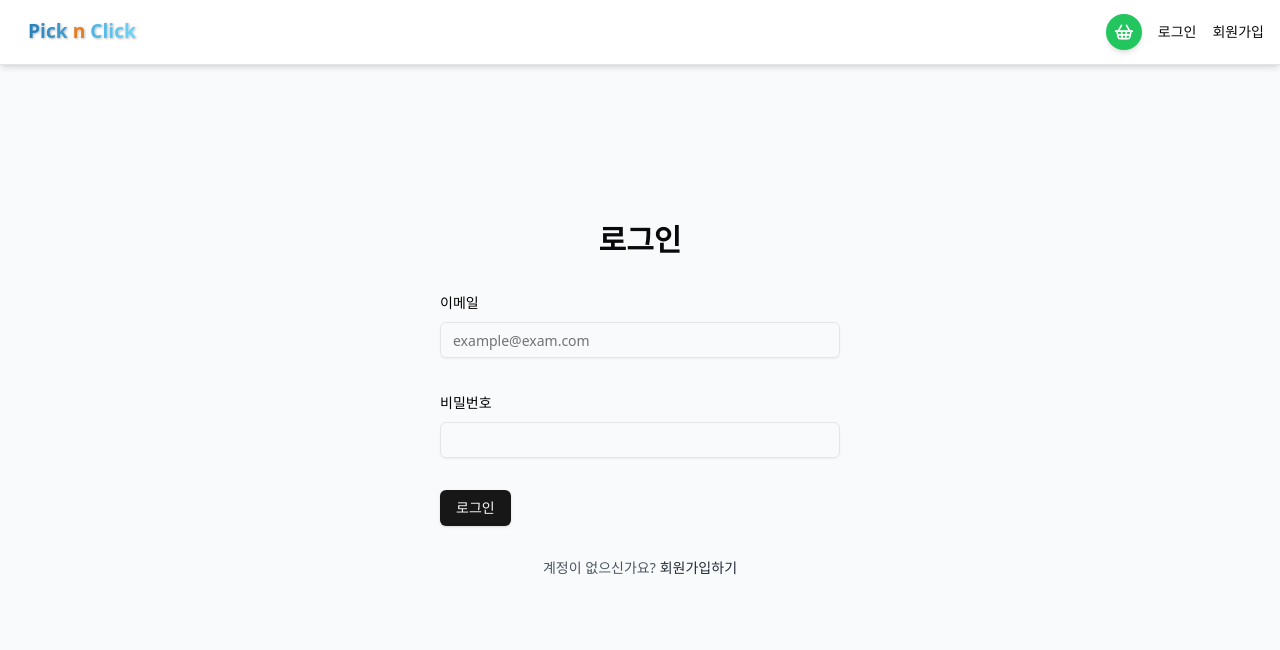
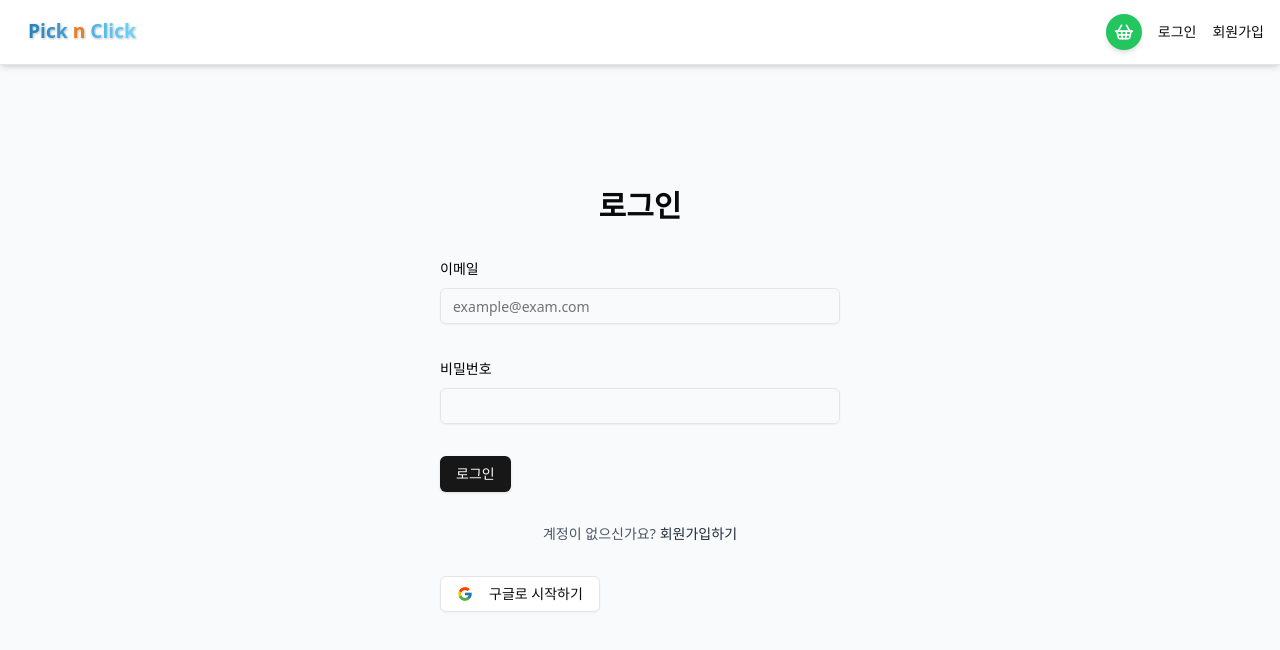
Before and after one commit to Eletsia/qweqweqwe, a Next.js app: page /login in a window 1280 px wide. Shown: the top 650 px of the page. Built offline with nearby package versions, Linux system fonts and the light colour scheme; no server answers.

Commit message:
feat : 구글로그인 추가

```diff
--- a/package.json
+++ b/package.json
@@ -39,6 +39,7 @@
     "react": "^18",
     "react-dom": "^18",
     "react-hook-form": "^7.54.2",
+    "react-icons": "^5.5.0",
     "recharts": "^2.15.1",
     "sonner": "^2.0.1",
     "tailwind-merge": "^3.0.2",
--- a/src/app/login/page.tsx
+++ b/src/app/login/page.tsx
@@ -1,4 +1,5 @@
 import LoginForm from '@/components/login/LoginForm';
+import SocialLoginForm from '@/components/login/SocialLoginForm';
 
 export default function Login() {
   return (
@@ -8,6 +9,7 @@ export default function Login() {
           <h1 className="text-3xl font-bold">로그인</h1>
         </div>
         <LoginForm />
+        <SocialLoginForm />
       </div>
     </div>
   );
--- /dev/null
+++ b/src/components/login/GoogleLoginBtn.tsx
@@ -0,0 +1,16 @@
+import React from 'react';
+import { Button } from '../ui/button';
+import { FcGoogle } from 'react-icons/fc';
+
+type GoogleLoginBtnProps = {
+  onGoogleLogin: () => void;
+};
+
+export const GoogleLoginBtn: React.FC<GoogleLoginBtnProps> = ({ onGoogleLogin }) => {
+  return (
+    <Button variant="outline" onClick={onGoogleLogin}>
+      <FcGoogle style={{ marginRight: '8px' }} />
+      구글로 시작하기
+    </Button>
+  );
+};
--- /dev/null
+++ b/src/components/login/SocialLoginForm.tsx
@@ -0,0 +1,41 @@
+'use client';
+
+import React from 'react';
+import supabase from '@/services/supabase';
+import { useRouter } from 'next/navigation';
+import { GoogleLoginBtn } from './GoogleLoginBtn';
+const SocialLoginForm = () => {
+  const router = useRouter();
+  const onGoogleLogin = async () => {
+    try {
+      const { data, error } = await supabase.auth.signInWithOAuth({
+        provider: 'google',
+        options: {
+          queryParams: {
+            access_type: 'offline',
+            prompt: 'consent',
+          },
+        },
+      });
+      if (data) alert('로그인 성공');
+      if (error) {
+        throw new Error(error.message || '로그인 실패');
+      }
+      router.push('/');
+    } catch (error: unknown) {
+      if (error instanceof Error) {
+        alert(error.message);
+      } else {
+        alert('알 수 없는 오류 발생');
+      }
+    }
+  };
+
+  return (
+    <>
+      <GoogleLoginBtn onGoogleLogin={onGoogleLogin} />
+    </>
+  );
+};
+
+export default SocialLoginForm;
```
Also changed, not shown: 1 other file (tests, documents, lock files or other folders).
